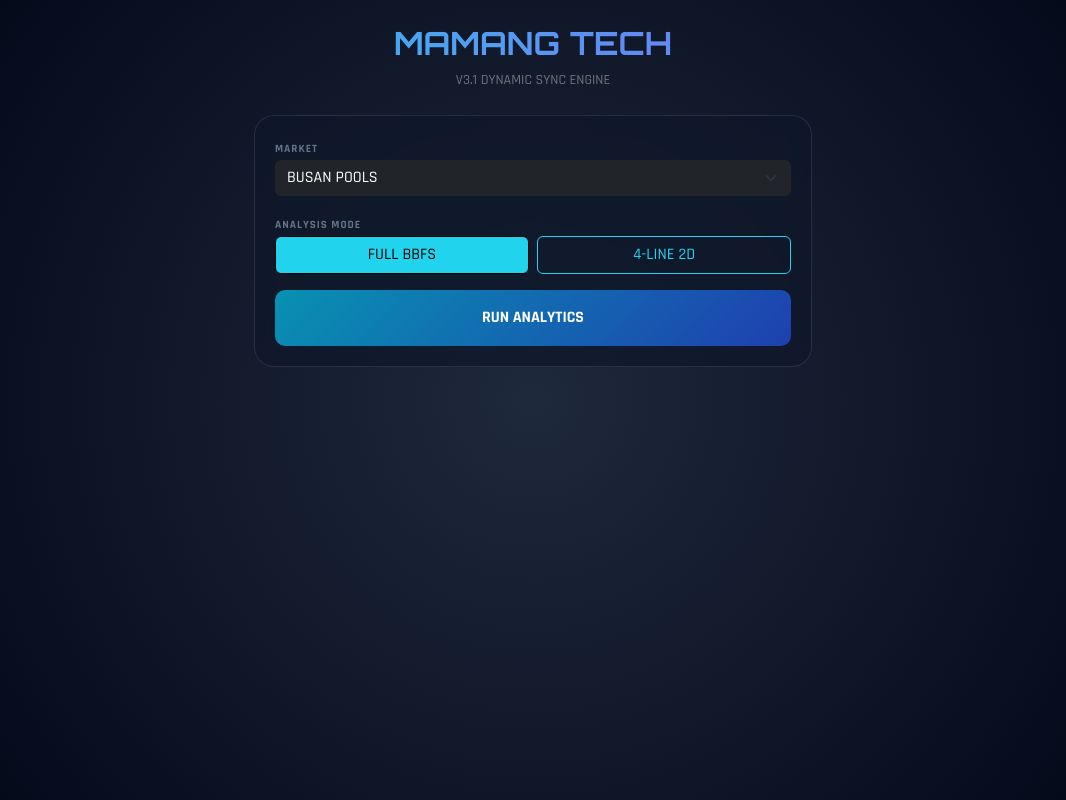
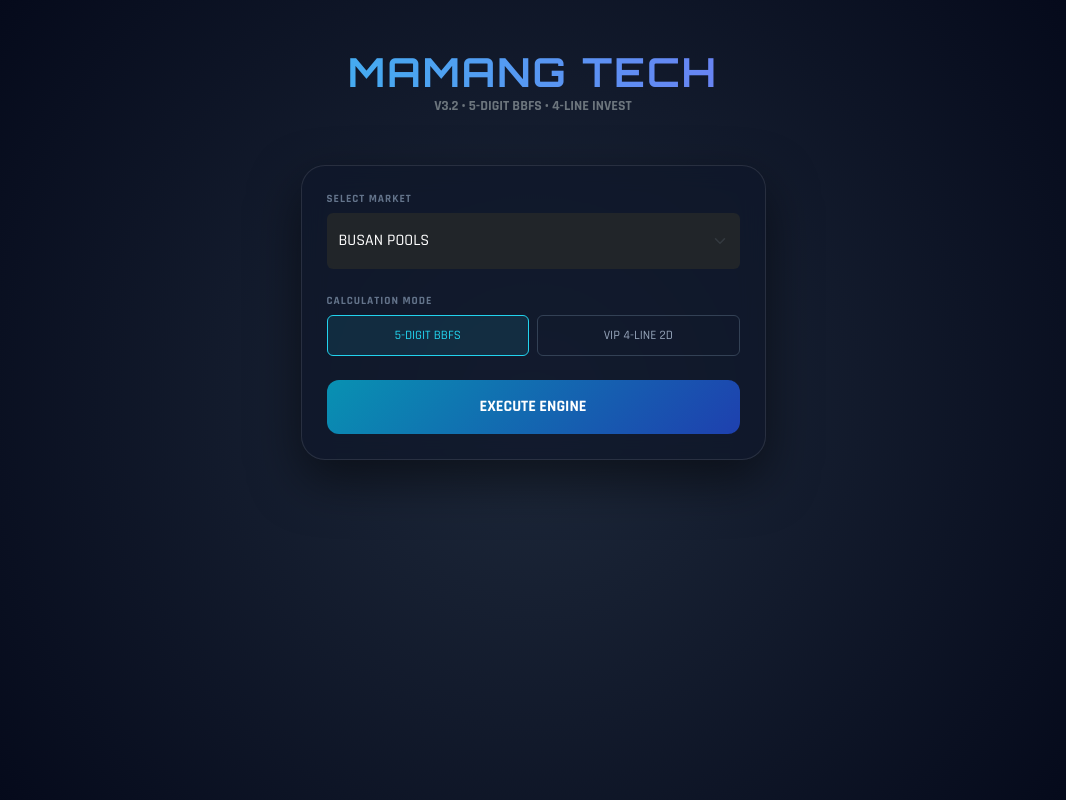
Before and after one commit to pepekosonghiji/rumus-togel, a Flask app: page / in a window 1280 px wide. Shown: the whole page, without its empty margins (107-1173 px from the left). Run offline with Flask 3, Linux system fonts and the light colour scheme; the visitor is signed in with stand-in values (Sample User, id 1).

Commit message:
Update index.html

```diff
--- a/templates/index.html
+++ b/templates/index.html
@@ -3,68 +3,72 @@
 <head>
     <meta charset="UTF-8">
     <meta name="viewport" content="width=device-width, initial-scale=1.0">
-    <title>MAMANG TECH V3 PREMIUM</title>
+    <title>MAMANG TECH V3.2</title>
     <link href="https://cdn.jsdelivr.net/npm/bootstrap@5.3.0/dist/css/bootstrap.min.css" rel="stylesheet">
     <link href="https://fonts.googleapis.com/css2?family=Orbitron:wght@400;700&family=Rajdhani:wght@500;700&display=swap" rel="stylesheet">
     <style>
-        :root { --bg: #020617; --neon: #22d3ee; --accent: #8b5cf6; }
-        body { background: var(--bg); color: #f8fafc; font-family: 'Rajdhani'; background-image: radial-gradient(circle, #1e293b 0%, #020617 100%); min-height: 100vh; }
-        .glass-panel { background: rgba(15, 23, 42, 0.7); backdrop-filter: blur(10px); border: 1px solid rgba(255,255,255,0.1); border-radius: 20px; padding: 20px; }
-        .neon-text { font-family: 'Orbitron'; background: linear-gradient(to right, var(--neon), var(--accent)); -webkit-background-clip: text; -webkit-text-fill-color: transparent; }
-        .num-display { background: #000; border: 1px solid var(--neon); border-radius: 12px; padding: 15px; font-family: 'Orbitron'; color: var(--neon); font-size: 1.5rem; text-align: center; margin: 5px 0; }
-        .btn-tech { background: linear-gradient(135deg, #0891b2, #1e40af); border: none; color: white; font-weight: bold; border-radius: 10px; transition: 0.3s; }
-        .btn-tech:hover { box-shadow: 0 0 15px var(--neon); transform: translateY(-2px); }
-        .btn-outline-tech { border: 1px solid var(--neon); color: var(--neon); background: transparent; }
-        .btn-outline-tech.active { background: var(--neon); color: #000; }
-        .label-tech { font-size: 0.7rem; text-transform: uppercase; color: #64748b; letter-spacing: 1px; font-weight: bold; }
+        :root { --bg: #020617; --neon: #22d3ee; --accent: #f59e0b; }
+        body { background: var(--bg); color: #f8fafc; font-family: 'Rajdhani'; min-height: 100vh; background-image: radial-gradient(circle, #1e293b 0%, #020617 100%); }
+        .glass { background: rgba(15, 23, 42, 0.75); backdrop-filter: blur(12px); border: 1px solid rgba(255,255,255,0.1); border-radius: 24px; padding: 25px; box-shadow: 0 20px 50px rgba(0,0,0,0.5); }
+        .neon-text { font-family: 'Orbitron'; background: linear-gradient(to right, var(--neon), #8b5cf6); -webkit-background-clip: text; -webkit-text-fill-color: transparent; letter-spacing: 2px; }
+        .num-display { background: linear-gradient(180deg, #000, #111); border: 2px solid var(--neon); border-radius: 15px; padding: 20px; font-family: 'Orbitron'; color: var(--neon); font-size: 2rem; text-align: center; letter-spacing: 10px; box-shadow: inset 0 0 15px rgba(34,211,238,0.2); }
+        .btn-prime { background: linear-gradient(135deg, #0891b2, #1e40af); border: none; color: #fff; font-weight: bold; border-radius: 12px; padding: 15px; text-transform: uppercase; transition: 0.3s; }
+        .btn-prime:hover { box-shadow: 0 0 25px var(--neon); transform: translateY(-3px); }
+        .btn-mode { border: 1px solid #334155; color: #94a3b8; background: transparent; padding: 10px; font-size: 0.8rem; }
+        .btn-mode.active { border-color: var(--neon); color: var(--neon); background: rgba(34,211,238,0.1); }
+        .label-tech { font-size: 0.7rem; text-transform: uppercase; color: #64748b; font-weight: 700; letter-spacing: 1px; display: block; margin-bottom: 5px; }
+        .invest-card { background: #000; border: 1px solid var(--accent); border-radius: 15px; font-family: 'Orbitron'; color: var(--accent); font-size: 1.8rem; padding: 15px; }
     </style>
 </head>
 <body>
-<div class="container py-4">
-    <div class="text-center mb-4">
-        <h2 class="neon-text fw-bold">MAMANG TECH</h2>
-        <p class="small text-secondary">V3.1 DYNAMIC SYNC ENGINE</p>
+<div class="container py-5">
+    <div class="text-center mb-5">
+        <h1 class="neon-text fw-bold mb-0">MAMANG TECH</h1>
+        <p class="small text-secondary fw-bold">V3.2 • 5-DIGIT BBFS • 4-LINE INVEST</p>
     </div>
 
     {% if not logged_in %}
-    <div class="col-md-4 mx-auto glass-panel text-center">
-        <h5 class="mb-3">AUTH REQUIRED</h5>
-        <input type="password" id="license" class="form-control bg-dark text-white border-0 mb-3" placeholder="ACCESS KEY">
-        <button class="btn btn-tech w-100" onclick="login()">LOGIN</button>
+    <div class="col-md-4 mx-auto glass text-center">
+        <div class="badge bg-danger mb-3">RESTRICTED AREA</div>
+        <input type="password" id="key" class="form-control bg-dark text-white border-0 py-3 mb-3 text-center" placeholder="LICENSE KEY">
+        <button class="btn btn-prime w-100" onclick="login()">AUTHENTICATE</button>
     </div>
     {% else %}
-    <div class="col-md-6 mx-auto">
-        <div class="glass-panel mb-3">
-            <label class="label-tech">Market</label>
-            <select id="market" class="form-select bg-dark text-white border-0 mb-3">
+    <div class="col-md-7 col-lg-5 mx-auto">
+        <div class="glass mb-4">
+            <label class="label-tech">Select Market</label>
+            <select id="market" class="form-select bg-dark text-white border-0 py-3 mb-4">
                 {% for m in markets %}<option value="{{m}}">{{m}}</option>{% endfor %}
             </select>
 
-            <label class="label-tech">Analysis Mode</label>
-            <div class="d-flex gap-2 mb-3">
-                <button class="btn btn-outline-tech w-100 active" id="mFull" onclick="setMode('full')">FULL BBFS</button>
-                <button class="btn btn-outline-tech w-100" id="mInvest" onclick="setMode('invest')">4-LINE 2D</button>
+            <label class="label-tech">Calculation Mode</label>
+            <div class="d-flex gap-2 mb-4">
+                <button class="btn btn-mode w-100 active" id="bFull" onclick="setMode('full')">5-DIGIT BBFS</button>
+                <button class="btn btn-mode w-100" id="bInv" onclick="setMode('inv')">VIP 4-LINE 2D</button>
             </div>
 
-            <button class="btn btn-tech w-100 py-3" onclick="execute()">RUN ANALYTICS</button>
+            <button class="btn btn-prime w-100" onclick="run()" id="btnGo">EXECUTE ENGINE</button>
         </div>
 
-        <div id="resFull" style="display:none;" class="glass-panel">
-            <div class="text-center mb-3"><span id="resM" class="badge bg-primary"></span></div>
-            <div class="label-tech text-center">Main BBFS</div>
-            <div id="vBbfs" class="num-display"></div>
-            <div class="label-tech text-center mt-3">2D Invest (Filtered)</div>
-            <div id="v2d" class="small text-secondary p-2 bg-black rounded mt-1" style="word-break: break-all;"></div>
+        <div id="resFull" style="display:none;" class="glass animate-in">
+            <div class="text-center mb-4">
+                <span class="label-tech">BBFS 5-Digit (Hemat Modal)</span>
+                <div id="vBbfs" class="num-display mt-2"></div>
+                <div class="mt-3 small text-secondary fw-bold" id="vPos"></div>
+            </div>
+            <label class="label-tech">Invest 2D (20 Line)</label>
+            <div id="v2d" class="p-3 bg-black rounded-3 small text-secondary" style="word-break: break-all;"></div>
         </div>
 
-        <div id="resInvest" style="display:none;" class="glass-panel border-warning">
-            <div class="text-center mb-3"><span class="badge bg-warning text-dark">VIP 4-LINE INVEST</span></div>
-            <div class="row g-2">
-                <div class="col-3"><div id="i1" class="num-display py-2"></div></div>
-                <div class="col-3"><div id="i2" class="num-display py-2"></div></div>
-                <div class="col-3"><div id="i3" class="num-display py-2"></div></div>
-                <div class="col-3"><div id="i4" class="num-display py-2"></div></div>
+        <div id="resInv" style="display:none;" class="glass border-warning text-center animate-in">
+            <span class="label-tech" style="color:var(--accent)">4-Line Invest 2D (Top Priority)</span>
+            <div class="row g-2 mt-2">
+                <div class="col-3"><div id="i1" class="invest-card"></div></div>
+                <div class="col-3"><div id="i2" class="invest-card"></div></div>
+                <div class="col-3"><div id="i3" class="invest-card"></div></div>
+                <div class="col-3"><div id="i4" class="invest-card"></div></div>
             </div>
+            <div class="mt-4 p-2 bg-dark rounded text-warning small fw-bold">TIPS: Gunakan teknik melipat modal jika tidak JP di putaran ini.</div>
         </div>
     </div>
     {% endif %}
@@ -73,16 +77,18 @@
 <script src="https://code.jquery.com/jquery-3.6.0.min.js"></script>
 <script>
     let mode = 'full';
-    function setMode(m) { mode = m; $('.btn-outline-tech').removeClass('active'); (m==='full')?$('#mFull').addClass('active'):$('#mInvest').addClass('active'); }
-    function login() { $.post('/login', {key: $('#license').val()}, () => location.reload()); }
-    function execute() {
+    function setMode(m) { mode=m; $('.btn-mode').removeClass('active'); (m=='full')?$('#bFull').addClass('active'):$('#bInv').addClass('active'); }
+    function login() { $.post('/login', {key:$('#key').val()}, () => location.reload()); }
+    function run() {
+        $('#btnGo').prop('disabled', true).text('PROCESSING...');
         const mkt = $('#market').val();
-        const ep = (mode === 'full') ? '/analyze' : '/analyze-invest';
-        $.post(ep, {market: mkt}, (data) => {
-            if(mode === 'full') {
-                $('#resInvest').hide(); $('#resM').text(data.market); $('#vBbfs').text(data.bbfs); $('#v2d').text(data.list2d_main); $('#resFull').fadeIn();
+        const ep = (mode == 'full') ? '/analyze' : '/analyze-invest';
+        $.post(ep, {market: mkt}, (d) => {
+            $('#btnGo').prop('disabled', false).text('EXECUTE ENGINE');
+            if(mode == 'full') {
+                $('#resInv').hide(); $('#vBbfs').text(d.bbfs); $('#v2d').text(d.list2d); $('#vPos').text(d.posisi); $('#resFull').fadeIn();
             } else {
-                $('#resFull').hide(); $('#i1').text(data.invest_2d[0]); $('#i2').text(data.invest_2d[1]); $('#i3').text(data.invest_2d[2]); $('#i4').text(data.invest_2d[3]); $('#resInvest').fadeIn();
+                $('#resFull').hide(); $('#i1').text(d.invest_2d[0]); $('#i2').text(d.invest_2d[1]); $('#i3').text(d.invest_2d[2]); $('#i4').text(d.invest_2d[3]); $('#resInv').fadeIn();
             }
         });
     }
```
